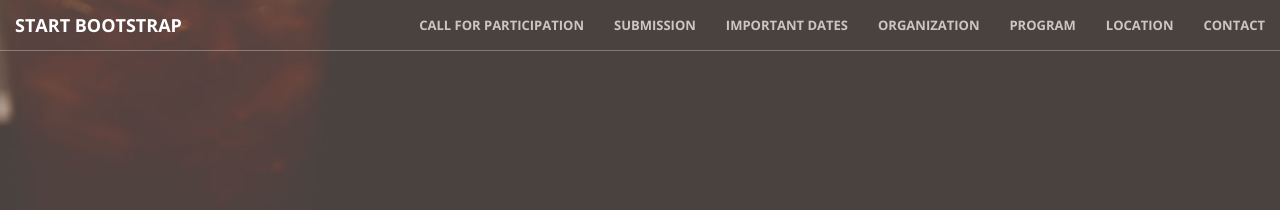
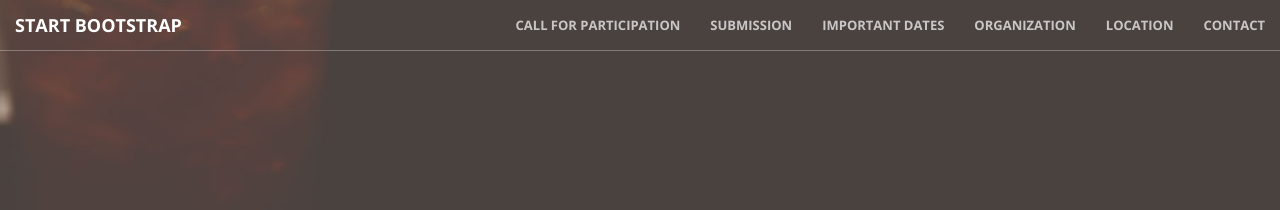
Before and after one commit to cophi-wue/ecml19.hummel.github.io, a Jekyll site: the page built from index.html, in a window 1280 px wide. Shown: the top 210 px of the page. Built offline with Jekyll 4.4.1, drawn with Linux system fonts in a browser that asks for light colours.

Commit message:
Update nav.html

```diff
--- a/_includes/nav.html
+++ b/_includes/nav.html
@@ -28,9 +28,6 @@
                     <a class="page-scroll" href="#orga">Organization</a>
                 </li>
                 <li>
-                    <a class="page-scroll" href="#program">Program</a>
-                </li>
-                <li>
                     <a class="page-scroll" href="#loc">Location</a>
                 </li>
                 <li>
```
